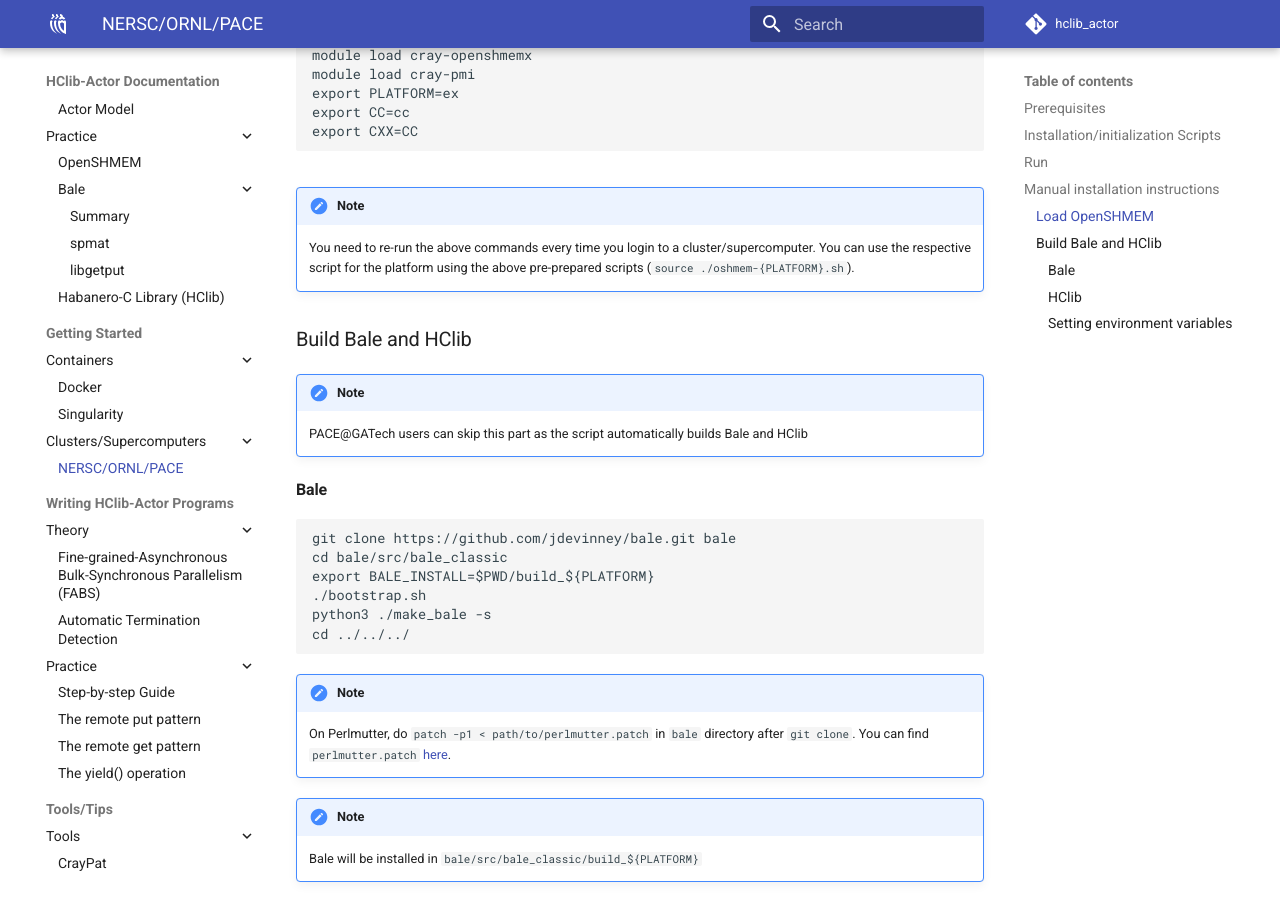
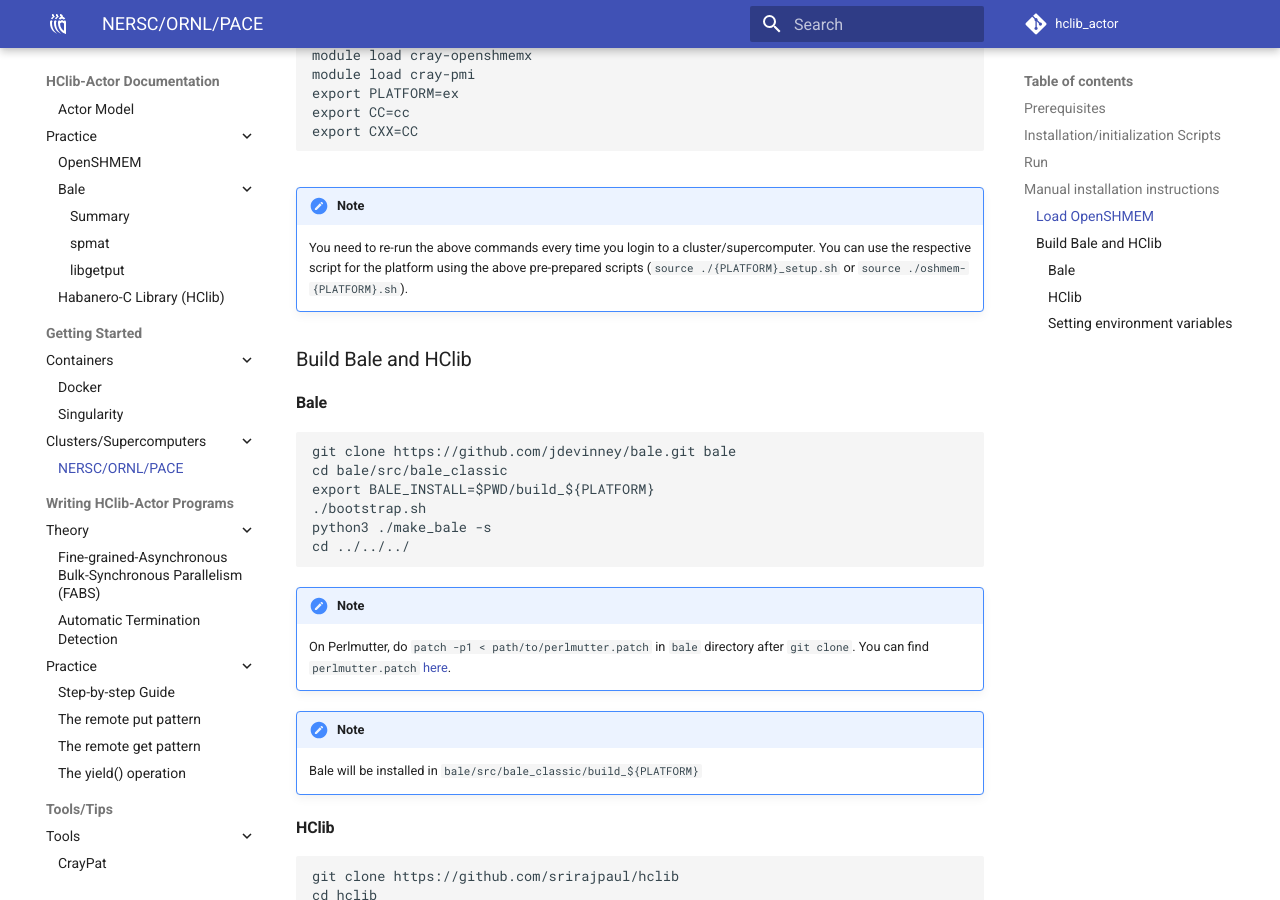
Before and after one commit to ahayashi/hclib-actor, an MkDocs documentation site: the page built from doc/markdowns/getting_started/clusters.md, in a window 1280 px wide and 900 px high, scrolled down 1701 px. Built offline with MkDocs 1.6.1 and Material for MkDocs 9.7.7, drawn with Linux system fonts in a browser that asks for light colours; comment, search, counter and statistics services are not loaded.

Commit message:
Update clusters.md

````diff
--- a/doc/markdowns/getting_started/clusters.md
+++ b/doc/markdowns/getting_started/clusters.md
@@ -168,19 +168,19 @@ This part can be done with the [Installation/initialization Scripts](https://hcl
 
     Use OpenMPI's SHMEM (OSHMEM)
     ```
-    source ./oshmem-slurm.sh
+     module load gcc
+     module load python
+     module load openmpi/4.1.4
+     export CC=oshcc
+     export CXX=oshc++
     ```
 
 !!! note
 
-    You need to re-run the above commands every time you login to a cluster/supercomputer. You can use the respective script for the platform using the above pre-prepared scripts (`source ./oshmem-{PLATFORM}.sh`).
+    You need to re-run the above commands every time you login to a cluster/supercomputer. You can use the respective script for the platform using the above pre-prepared scripts (`source ./{PLATFORM}_setup.sh` or `source ./oshmem-{PLATFORM}.sh`).
 
 
 ### Build Bale and HClib
-
-!!! note
-
-    PACE@GATech users can skip this part as the script automatically builds Bale and HClib
 
 #### Bale
 
````
